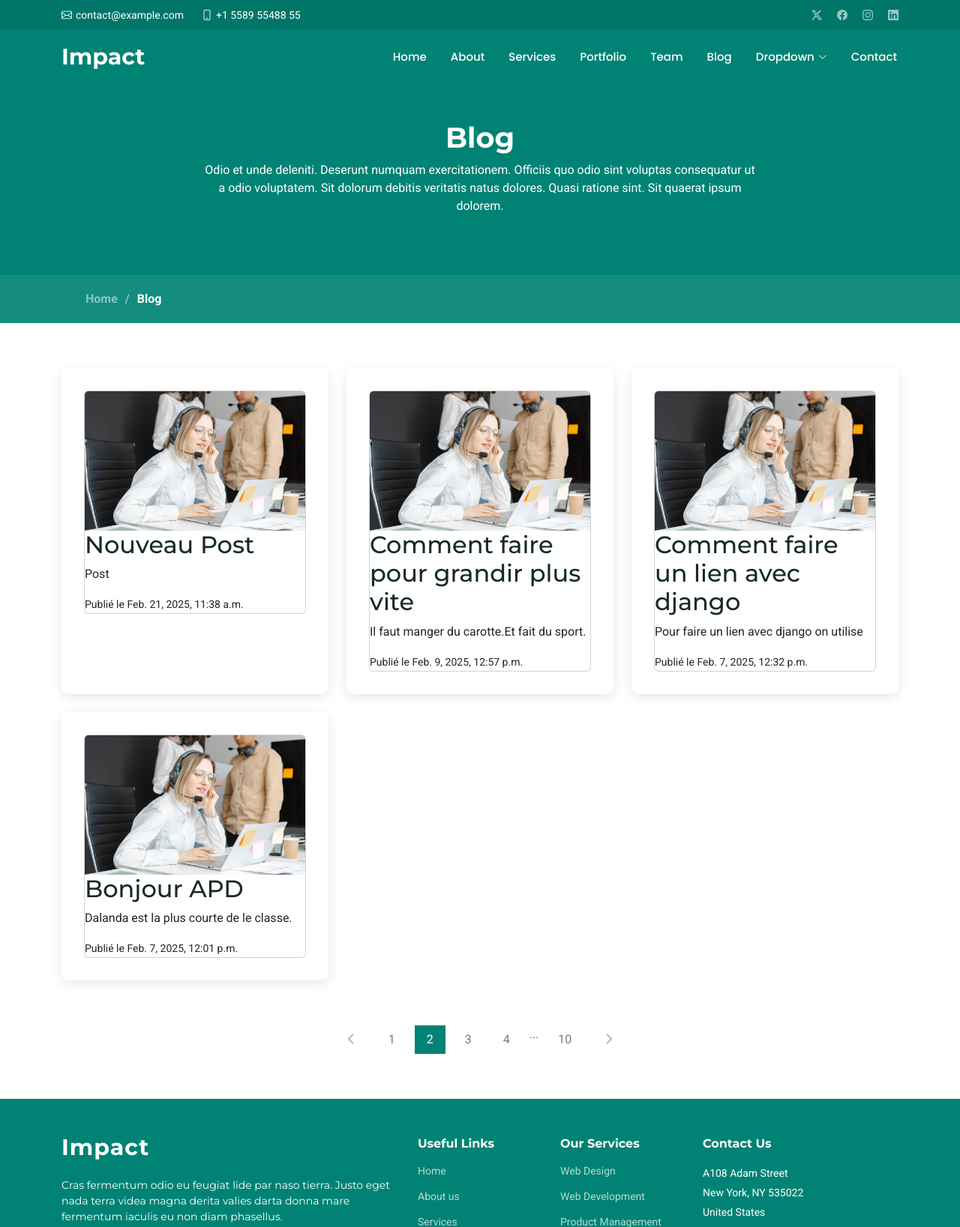
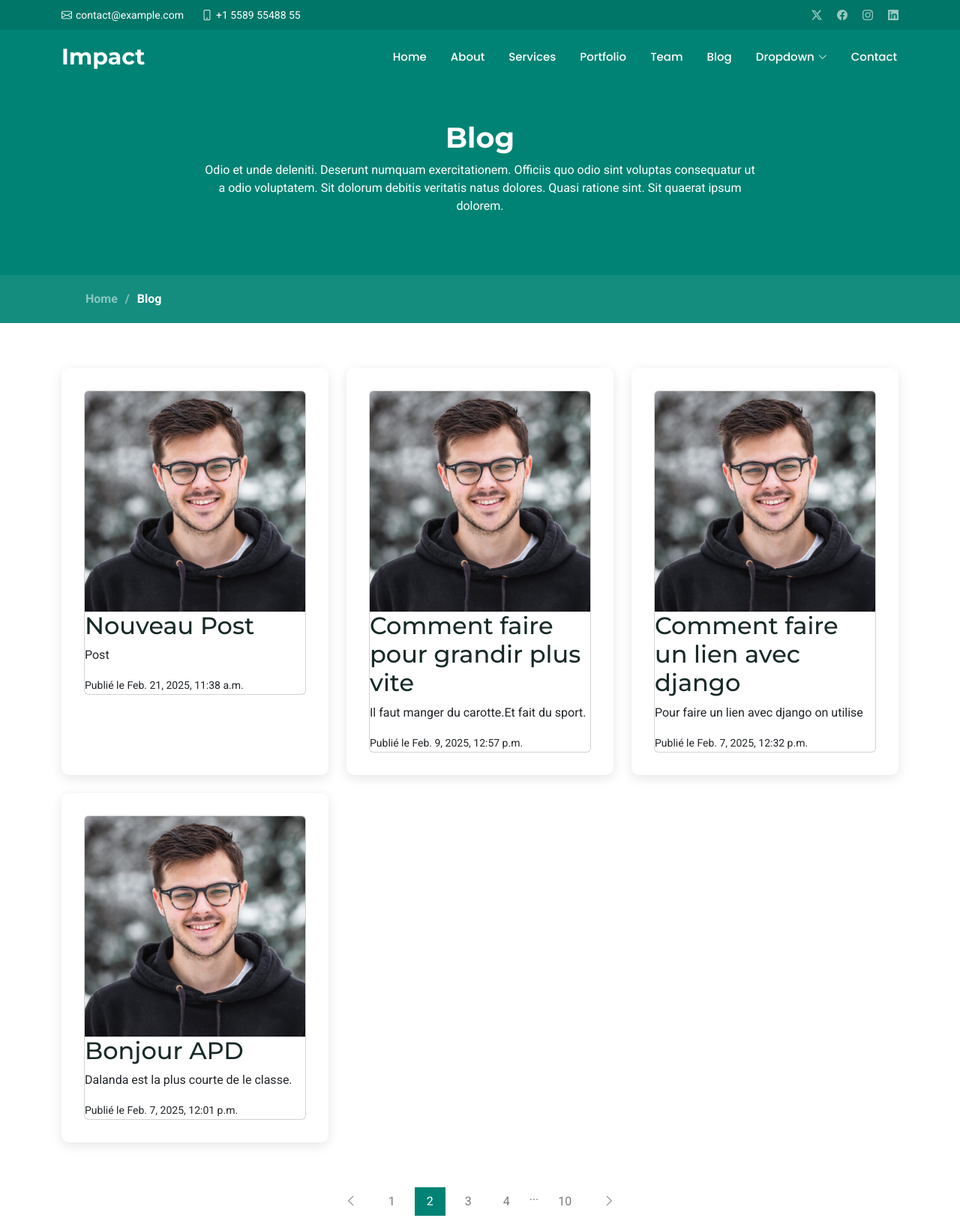
Before and after one commit to LimaKara1/Mon-Blog, a Django app: page /blog/ in a window 1280 px wide. Shown: the top 1637 px of the page at 75% size. Run offline with Django 5.2, Linux system fonts and the light colour scheme; data comes from the database, SQL or seed files in the repository; some libraries are stand-ins or nearby versions.

Commit message:
blog_project

```diff
--- a/blog/templates/blog/blog.html
+++ b/blog/templates/blog/blog.html
@@ -135,7 +135,7 @@
             <div class="col-lg-4 col-md-6 col-sm-12"> <!-- 3 cartes par ligne sur grand écran, 2 sur moyen écran, 1 sur petit écran -->
               <article>
                 <div class="card">
-                  <img src="{% static 'img/services.jpg' %}" alt="" class="card-img-top">
+                  <img src="{% static 'img/team/team-1.jpg' %}" alt="" class="card-img-top">
                   <div class="card-content">
                     <a href="{% url 'details_posts' post.id %}">
                       <h2>{{ post.title }}</h2>
--- a/blog/templates/blog/post_list.html
+++ b/blog/templates/blog/post_list.html
@@ -121,7 +121,7 @@
     <div class="card-container">
         {% for post in posts %}
         <div class="card">
-            <img src="{% static 'img/services.jpg' %}" alt="">
+            <img src="{% static 'img/team/team-1.jpg' %}" alt="">
             <div class="card-content">
                 <a href="{% url 'details_posts' post.id %}">
                     <h2>{{ post.title }}</h2>
--- a/blog/views.py
+++ b/blog/views.py
@@ -1,9 +1,6 @@
 from django.shortcuts import render, get_object_or_404
-from django.http import HttpResponseRedirect
 from .models import Post
 from django import forms
-from django.urls import reverse
-
 
 
 def blog(request):
@@ -31,7 +28,6 @@ def form_post(request):
                 content=form.cleaned_data['content']
             )
 
-            return HttpResponseRedirect(reverse('post_list'))
     else:
         form = PostForm()
 
```
